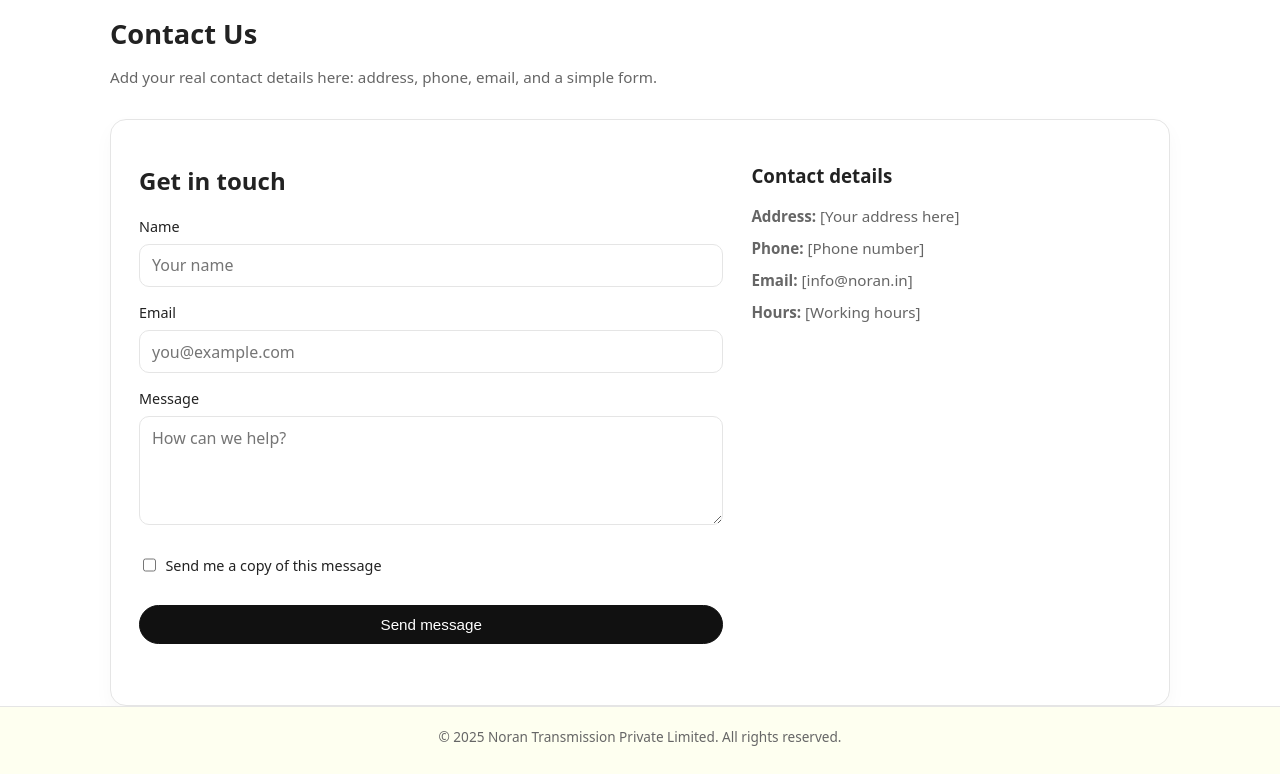
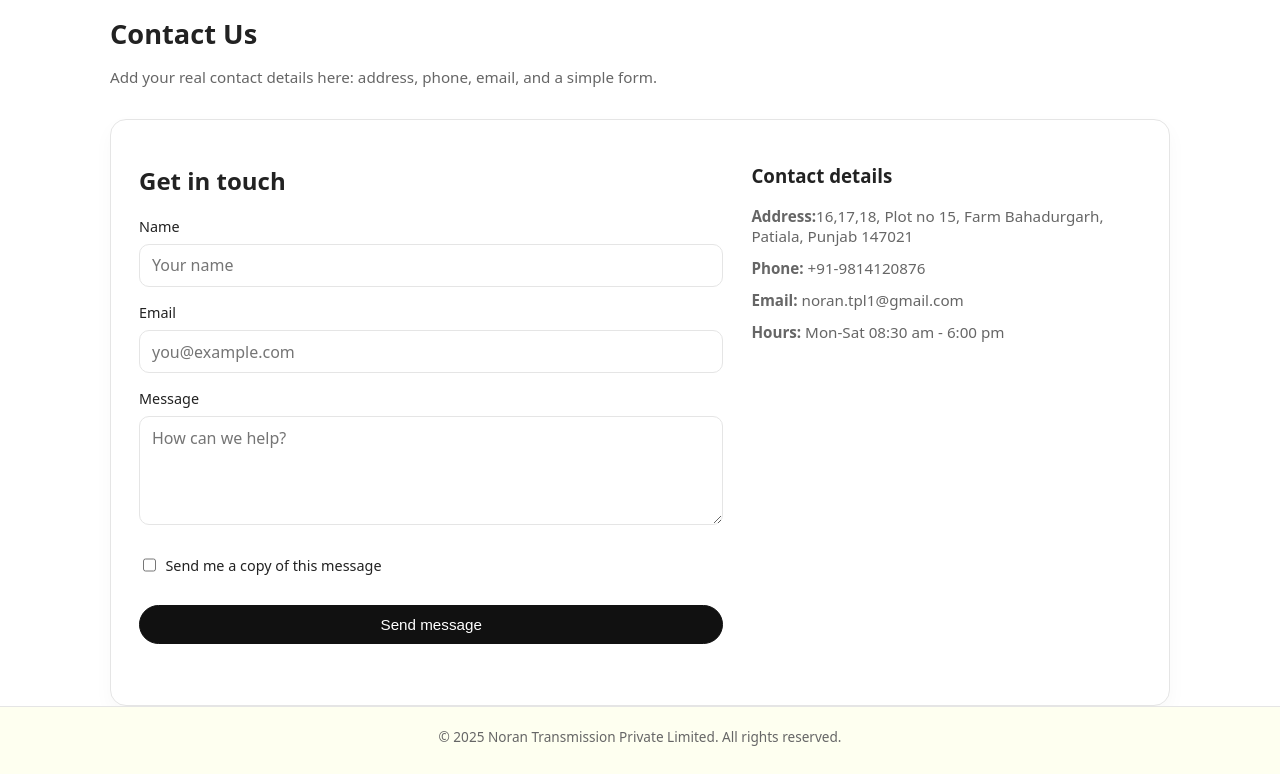
Before and after one commit to ajay050/noran.github.io, a plain HTML site: page contact.html in a window 1280 px wide. Shown: the part 68-842 px from the top of the page. Drawn offline with Linux system fonts and the light colour scheme.

Commit message:
fixed orb error

```diff
--- a/contact.html
+++ b/contact.html
@@ -74,10 +74,10 @@
             <div>
                 <h3>Contact details</h3>
                 <ul class="details-list">
-                    <li><strong>Address:</strong> [Your address here]</li>
-                    <li><strong>Phone:</strong> [Phone number]</li>
-                    <li><strong>Email:</strong> [info@noran.in]</li>
-                    <li><strong>Hours:</strong> [Working hours]</li>
+                    <li><strong>Address:</strong>16,17,18, Plot no 15, Farm Bahadurgarh, Patiala, Punjab 147021</li>
+                    <li><strong>Phone:</strong> +91-9814120876</li>
+                    <li><strong>Email:</strong> noran.tpl1@gmail.com</li>
+                    <li><strong>Hours:</strong> Mon-Sat 08:30 am - 6:00 pm </li>
                 </ul>
             </div>
         </section>
```
